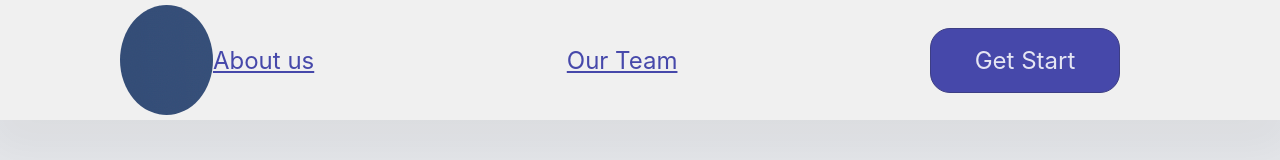
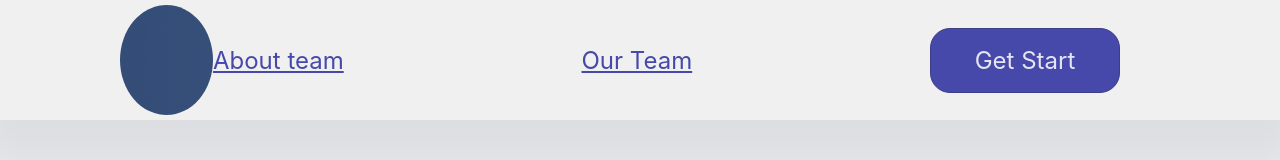
Before and after one commit to OppoTrain/frontend, a plain HTML site: page build/index.html in a window 1280 px wide. Shown: the top 160 px of the page. Drawn offline with Linux system fonts and the light colour scheme; files whose address does not match are found by name.

Commit message:
Update index.html

```diff
--- a/build/index.html
+++ b/build/index.html
@@ -17,7 +17,7 @@
          </a>
         </div>
         <div id="links">
-            <a href="#About-us" >About us</a>
+            <a href="#About-us" >About team</a>
             <a href="#team-bar" >Our Team</a>
             <button id="GetStart-btn" > Get Start </button>
         </div>
```
